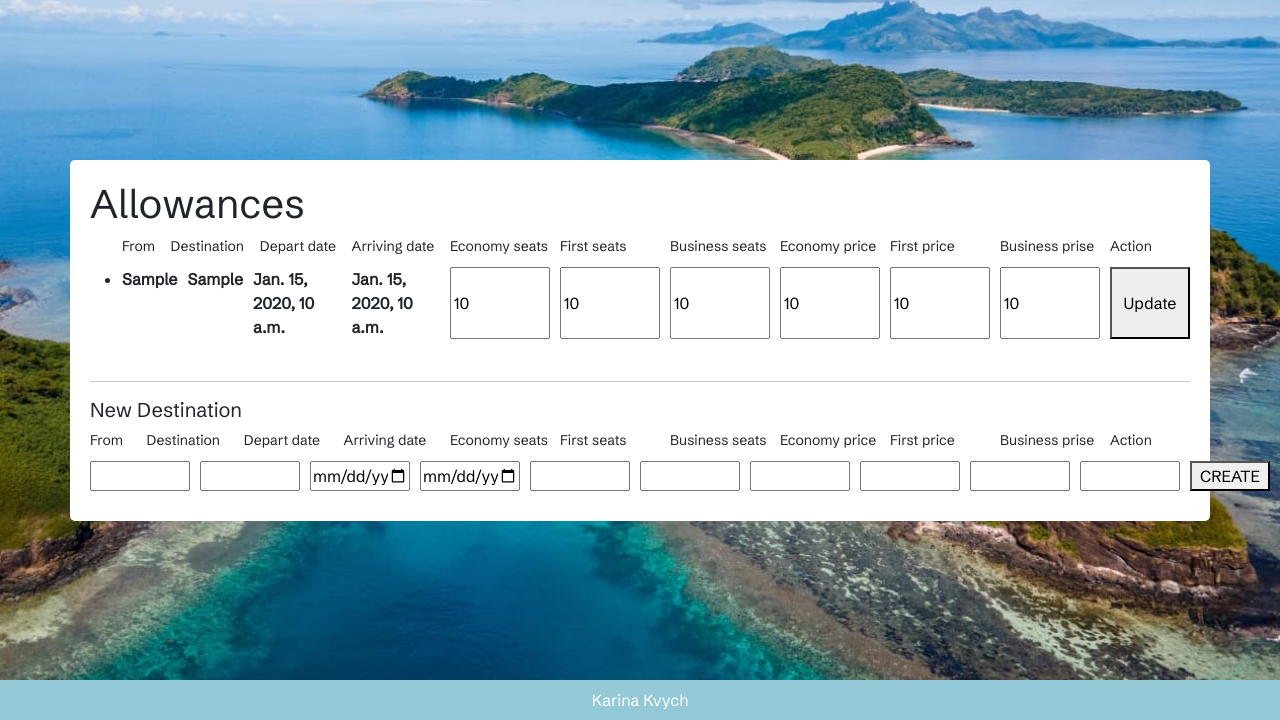
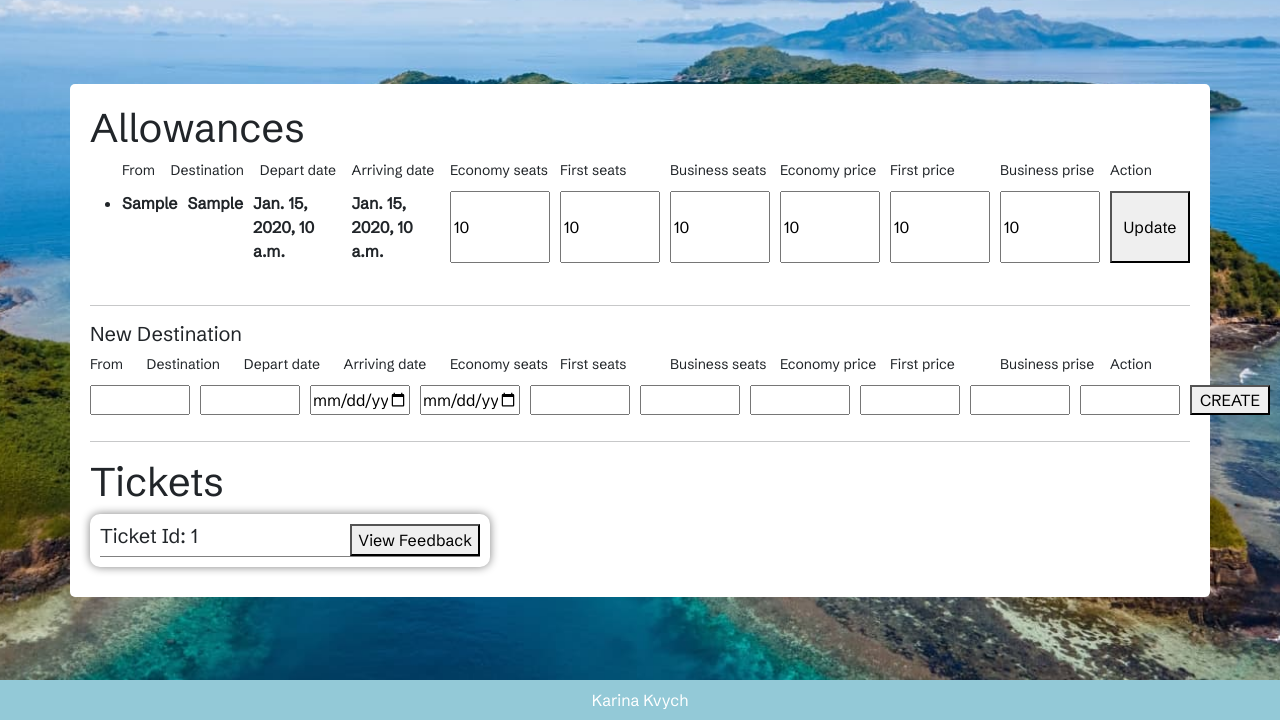
Before and after one commit to karin0chka/booking_py, a Django app: page /custom_admin/ in a window 1280 px wide. Shown: the part 80-800 px from the top of the page. Run offline with Django 4.2, Linux system fonts and the light colour scheme; a user stored in the database is signed in; tables that the repository leaves empty hold one stand-in row (values such as "Sample post"); parts of the project's set-up code (start-up, migrations or seed data) failed here and were passed over; some libraries are stand-ins or nearby versions; some web fonts are replaced.

Commit message:
Added feedback to admin page

```diff
--- a/custom_admin/templates/dash.html
+++ b/custom_admin/templates/dash.html
@@ -1,5 +1,6 @@
 {% extends 'base.html' %}
 {% block content %}
+
 <main class="container">
   <h1>Allowances</h1>
   <ul>
@@ -68,7 +69,7 @@
 
     {% endfor %}
   </ul>
-  <hr/>
+  <hr />
   <h5>New Destination</h5>
   <li class="a_item no_style">
     <small>From</small>
@@ -85,22 +86,92 @@
   </li>
   <form class="a_item" method="POST" action="{% url 'create_allowance'%}">
     {% csrf_token %}
-    <input type="text" name="from_location" class="number_input" />
-    <input type="text" name="destination" class="number_input" />
-    <input type="date" name="depart_date" class="number_input" />
-    <input type="date" name="arriving_date" class="number_input" />
-    <input type="number" name="economy_seats" class="number_input" />
-    <input type="number" name="first_class_seats" class="number_input" />
-    <input type="number" name="business_class_seats" class="number_input" />
-    <input type="number" name="economy_seat_price" class="number_input" />
-    <input type="number" name="first_class_seat_price" class="number_input" />
+    <input required type="text" name="from_location" class="number_input" />
+    <input required type="text" name="destination" class="number_input" />
+    <input required type="date" name="depart_date" class="number_input" />
+    <input required type="date" name="arriving_date" class="number_input" />
+    <input required type="number" name="economy_seats" class="number_input" />
     <input
+      required
+      type="number"
+      name="first_class_seats"
+      class="number_input"
+    />
+    <input
+      required
+      type="number"
+      name="business_class_seats"
+      class="number_input"
+    />
+    <input
+      required
+      type="number"
+      name="economy_seat_price"
+      class="number_input"
+    />
+    <input
+      required
+      type="number"
+      name="first_class_seat_price"
+      class="number_input"
+    />
+    <input
+      required
       type="number"
       name="business_class_seat_price"
       class="number_input"
     />
     <button>CREATE</button>
   </form>
+
+  <hr />
+  <h1>Tickets</h1>
+  {% for ticket in tickets %}
+  <section class="ticket_wrapper">
+    <div class="ticket_header">
+      <h5>Ticket Id: {{ticket.id}}</h5>
+      <button
+        onclick="toggle_ticket_content(this)"
+        data-ticketid="{{ticket.id}}"
+      >
+        View Feedback
+      </button>
+    </div>
+    <div class="ticket_content d-none" id="ticket_{{ticket.id}}">
+      <ul class="feed_wrapper">
+        {% for feed in ticket.feedbacks %}
+        <li>
+          <div>
+            <strong>
+              {% if feed.email %} Client {% else %} Admin: {% endif %}
+            </strong>
+            <strong>: {{feed.title}}</strong>
+            <small style="margin-left: auto">{{feed.created_at}}</small>
+          </div>
+          {{feed.description}}
+        </li>
+        {% endfor %}
+      </ul>
+      <form
+        method="POST"
+        action="{% url 'new_admin_feedback'%}"
+        class="f_new_w"
+      >
+      {% csrf_token %}
+      <input type="hidden" name="ticket_id" value="{{ticket.id}}" />
+        <div>
+          <label for="f_title">Title</label>
+          <input type="text" name="title" id="f_title" required />
+        </div>
+        <div>
+          <label for="f_t_text">Description</label>
+          <input type="text" name="description" id="f_t_text" required />
+        </div>
+        <button>Send</button>
+      </form>
+    </div>
+  </section>
+  {% endfor %}
 </main>
 <style>
   .container {
@@ -120,5 +191,58 @@
   .number_input {
     max-width: 100px;
   }
+  .d-none {
+    display: none;
+  }
+  .ticket_wrapper {
+    box-shadow: 0px 0px 10px grey;
+    border-radius: 10px;
+    padding: 10px;
+    margin-bottom: 10px;
+    max-width: 400px;
+  }
+  .ticket_header {
+    display: flex;
+    justify-content: space-between;
+    border-bottom: 1px solid grey;
+  }
+  .ticket_content {
+    height: 150px;
+  }
+  .feed_wrapper {
+    height: calc(100% - 65px);
+    overflow-y: auto;
+  }
+  .f_new_w div input {
+    width: 100px;
+  }
+  .f_new_w button {
+    height: 30px !important;
+    width: 70px;
+    border-radius: 5px;
+  }
+  .f_new_w div {
+    display: flex;
+    flex-direction: column;
+  }
+  .f_new_w {
+    display: flex;
+    align-items: flex-end;
+    justify-content: space-between;
+  }
 </style>
+<script>
+  function toggle_ticket_content(e) {
+    const id = Number(e.getAttribute("data-ticketid"));
+    const ticketTags = document.querySelectorAll(".ticket_content");
+
+    for (let ticket of ticketTags) {
+      console.log(ticket);
+      ticket.classList.remove("d-none");
+      ticket.classList.add("d-none");
+    }
+
+    document.getElementById(`ticket_${id}`).classList.remove("d-none");
+  }
+</script>
 {% endblock %}
--- a/custom_admin/urls.py
+++ b/custom_admin/urls.py
@@ -7,6 +7,6 @@
     path('login/', views.login_view,name='login'),
     path('logout/', views.logout_view, name='logout'),
     path('update_allowance/', views.update_allowance, name='update_allowance'),
-    path('create_allowance/', views.create_allowance, name='create_allowance')
-
+    path('create_allowance/', views.create_allowance, name='create_allowance'),
+    path('new_admin_feedback/', views.new_admin_feedback, name='new_admin_feedback')
 ]
--- a/custom_admin/utils.py
+++ b/custom_admin/utils.py
@@ -35,3 +35,96 @@
             }
             allowances.append(allowance)
         return allowances
+
+def get_tickets_with_feedbacks_and_allowance():
+    with connection.cursor() as cursor:
+        cursor.execute("""
+            SELECT
+                ticket.id,
+                ticket.quantity,
+                ticket.ticket_type,
+                ticket.canceled_by,
+                ticket.booking_id,
+                ticket.total_price,
+                ticket.created_at AS ticket_created_at,
+                ticket.updated_at AS ticket_updated_at,
+                allowance.id AS allowance_id,
+                allowance.from_location,
+                allowance.destination,
+                allowance.depart_date,
+                allowance.arriving_date,
+                allowance.economy_seats,
+                allowance.first_class_seats,
+                allowance.business_class_seats,
+                allowance.economy_seat_price,
+                allowance.first_class_seat_price,
+                allowance.business_class_seat_price,
+                allowance.created_at AS allowance_created_at,
+                allowance.updated_at AS allowance_updated_at,
+                feedback.id AS feedback_id,
+                feedback.title,
+                feedback.description,
+                feedback.email,
+                feedback.created_at AS feedback_created_at,
+                feedback.updated_at AS feedback_updated_at
+            FROM
+                main_ticket AS ticket
+            LEFT JOIN
+                main_allowance AS allowance ON ticket.allowance_id = allowance.id
+            LEFT JOIN
+                main_feedback AS feedback ON ticket.id = feedback.ticket_id
+            ORDER BY
+                ticket.created_at ASC
+        """)
+
+        results = cursor.fetchall()
+        tickets = []
+        ticket_dict = {}
+
+        for row in results:
+            ticket_id = row[0]
+            if ticket_id not in ticket_dict:
+                # Create a new ticket dictionary
+                ticket = {
+                    'id': ticket_id,
+                    'quantity': row[1],
+                    'ticket_type': row[2],
+                    'canceled_by': row[3],
+                    'booking_id': row[4],
+                    'total_price': row[5],
+                    'created_at': row[6],
+                    'updated_at': row[7],
+                    'allowance': {
+                        'id': row[8],
+                        'from_location': row[9],
+                        'destination': row[10],
+                        'depart_date': row[11],
+                        'arriving_date': row[12],
+                        'economy_seats': row[13],
+                        'first_class_seats': row[14],
+                        'business_class_seats': row[15],
+                        'economy_seat_price': row[16],
+                        'first_class_seat_price': row[17],
+                        'business_class_seat_price': row[18],
+                        'created_at': row[19],
+                        'updated_at': row[20],
+                    },
+                    'feedbacks': []
+                }
+                ticket_dict[ticket_id] = ticket
+                tickets.append(ticket)
+
+            feedback_id = row[21]
+            if feedback_id:
+                # Create a new feedback object and add it to the corresponding ticket
+                feedback = {
+                    'id': feedback_id,
+                    'title': row[22],
+                    'description': row[23],
+                    'email': row[24],
+                    'created_at': row[25],
+                    'updated_at': row[26],
+                }
+                ticket_dict[ticket_id]['feedbacks'].append(feedback)
+
+    return tickets
--- a/custom_admin/views.py
+++ b/custom_admin/views.py
@@ -1,7 +1,7 @@
 from django.shortcuts import render, redirect
 from django.contrib.auth.decorators import login_required
 from django.contrib.auth import authenticate, login, logout
-from .utils import check_if_admin, return_allowances
+from .utils import check_if_admin, return_allowances, get_tickets_with_feedbacks_and_allowance
 from django .db import connection
 from datetime import datetime
 
@@ -20,13 +20,6 @@
         return render(request, 'login.html')
 
 
-@login_required(login_url="login/")
-def dashboard_view(request):
-    check_if_admin(request)
-    context = {'allowances': []}
-    context['allowances'] = return_allowances()
-
-    return render(request, 'dash.html', context)
 
 
 @login_required(login_url="login/")
@@ -57,6 +50,14 @@
             connection.commit()
         return redirect('custom_admin')
 
+@login_required(login_url="login/")
+def dashboard_view(request):
+    check_if_admin(request)
+    context = {'allowances': [],'tickets':[]}
+    context['allowances'] = return_allowances()
+    context['tickets'] = get_tickets_with_feedbacks_and_allowance()
+
+    return render(request, 'dash.html', context)
 
 @login_required(login_url="login/")
 def create_allowance(request):
@@ -83,3 +84,23 @@
             # Remember to commit the transaction
             connection.commit()
         return redirect('custom_admin')
+
+@login_required(login_url="login/")
+def new_admin_feedback(request):
+    check_if_admin(request)
+    if request.method == "POST":
+        created_at= datetime.now()
+        ticket_id=request.POST.get('ticket_id')
+        title=request.POST.get('title')
+        description=request.POST.get('description')
+
+        print('HEREREREREERRERER')
+        print(ticket_id, title,description)
+        print('HEREREREREERRERER')
+        with connection.cursor() as cursor:
+            cursor.execute(
+                 "INSERT INTO main_feedback (ticket_id, title, description, created_at, updated_at) VALUES (%s, %s, %s, %s, %s)",
+                 [ticket_id, title, description, created_at, created_at ]
+            )
+            connection.commit()
+        return redirect('custom_admin')
```
